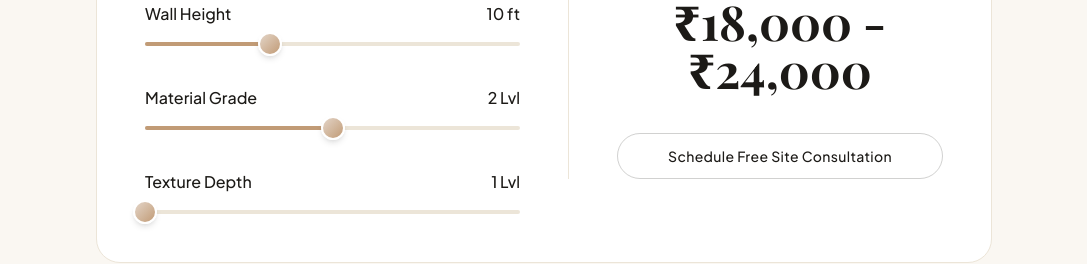
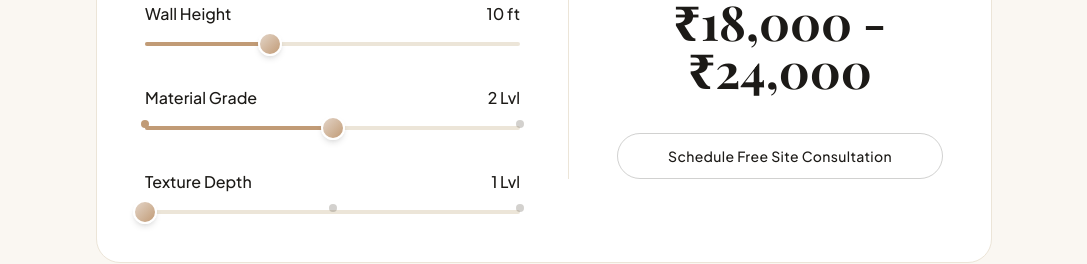
Before and after one commit to JayaSuriya24/ApexWall_3D_Website, a Next.js app: page / in a window 1280 px wide. Shown: the part 4120-4384 px from the top of the page, without its empty margins (96-1183 px from the left). Built offline with nearby package versions, Linux system fonts and the light colour scheme; a web font is replaced by a local one.

Commit message:
feat: add step indicator circles for discrete sliders

```diff
--- a/src/components/sections/cost-estimator.tsx
+++ b/src/components/sections/cost-estimator.tsx
@@ -23,24 +23,42 @@ export function CostEstimator() {
 
   const whatsappLink = `https://wa.me/${siteConfig.contact.whatsapp}?text=Hi%20ApexWall!%20I%20have%20a%20${width}ft%20x%20${height}ft%20wall%20and%20want%20to%20schedule%20a%20site%20consultation.`;
 
-  const renderSlider = (label: string, value: number, min: number, max: number, setter: (val: number) => void, unit: string = "") => (
+  const renderSlider = (label: string, value: number, min: number, max: number, setter: (val: number) => void, unit: string = "", steps?: number) => (
     <div className="flex flex-col gap-4">
       <div className="flex justify-between items-center text-foreground font-medium">
         <span>{label}</span>
         <span>{value}{unit ? ` ${unit}` : ""}</span>
       </div>
       <div className="relative w-full h-1 bg-card-border rounded-full">
+        {/* Step Indicator Dots */}
+        {steps && (
+          <div className="absolute inset-0 pointer-events-none">
+            {Array.from({ length: steps }).map((_, i) => (
+              <div
+                key={i}
+                className={`absolute top-1/2 -translate-y-1/2 w-2 h-2 rounded-full transition-colors ${
+                  value >= min + (i * ((max - min) / (steps - 1))) ? 'bg-primary' : 'bg-muted/30'
+                }`}
+                style={{
+                  left: `${(i / (steps - 1)) * 100}%`,
+                  transform: 'translate(-50%, -50%)'
+                }}
+              />
+            ))}
+          </div>
+        )}
         <input
           type="range"
           min={min}
           max={max}
+          step={steps ? (max - min) / (steps - 1) : 1}
           value={value}
           onChange={(e) => setter(Number(e.target.value))}
           className="absolute inset-0 w-full h-full opacity-0 cursor-pointer z-20"
         />
         {/* Fill Track */}
         <div
-          className="absolute top-0 left-0 h-full bg-primary rounded-full z-10"
+          className="absolute top-0 left-0 h-full bg-primary rounded-full z-10 pointer-events-none"
           style={{ width: `${((value - min) / (max - min)) * 100}%` }}
         />
         {/* Bronze Knob */}
@@ -67,8 +85,8 @@ export function CostEstimator() {
           <div className="flex flex-col gap-10">
             {renderSlider("Wall Width", width, 5, 50, setWidth, "ft")}
             {renderSlider("Wall Height", height, 5, 20, setHeight, "ft")}
-            {renderSlider("Material Grade", materialGrade, 1, 3, setMaterialGrade, "Lvl")}
-            {renderSlider("Texture Depth", textureDepth, 1, 3, setTextureDepth, "Lvl")}
+            {renderSlider("Material Grade", materialGrade, 1, 3, setMaterialGrade, "Lvl", 3)}
+            {renderSlider("Texture Depth", textureDepth, 1, 3, setTextureDepth, "Lvl", 3)}
           </div>
 
           {/* Right: Output */}
```
